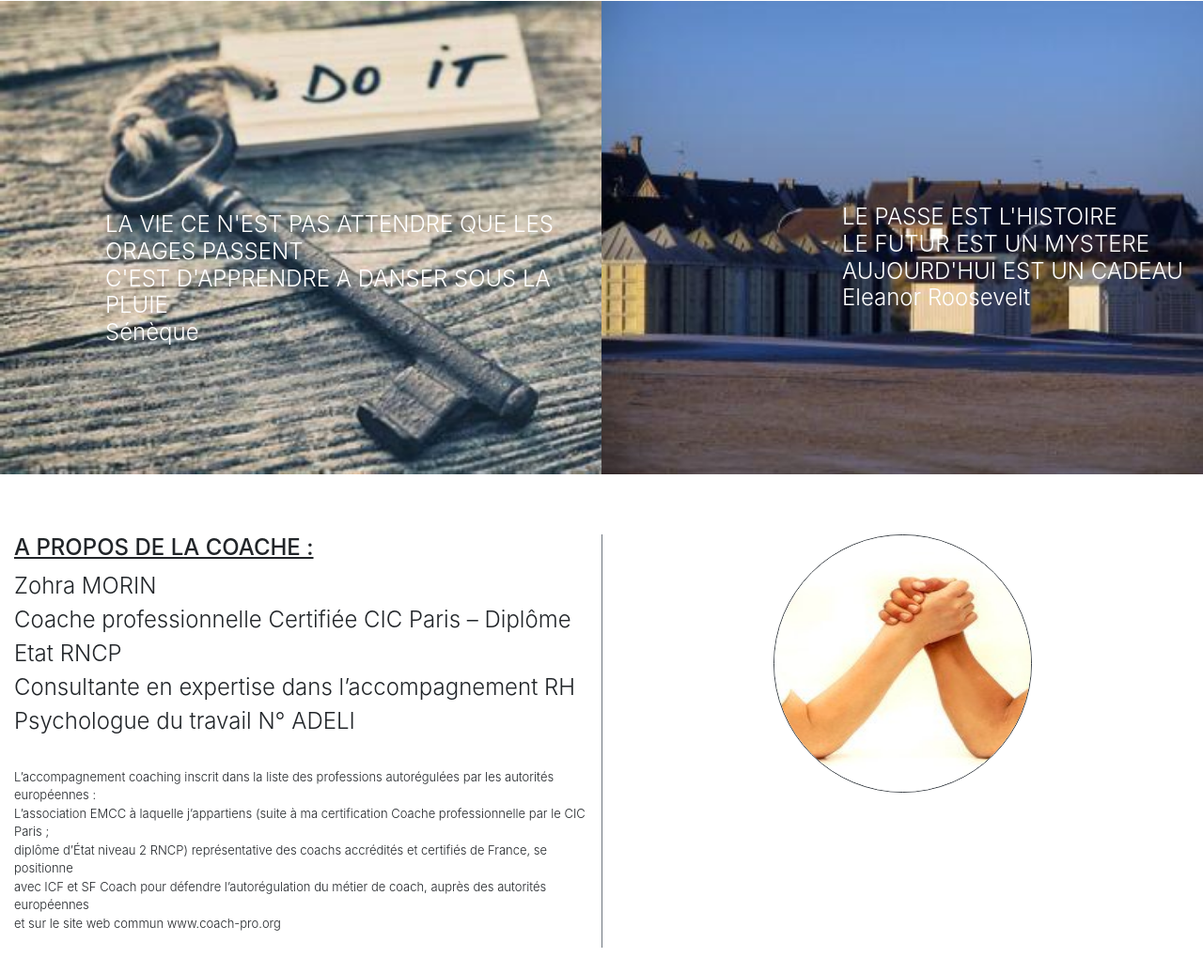
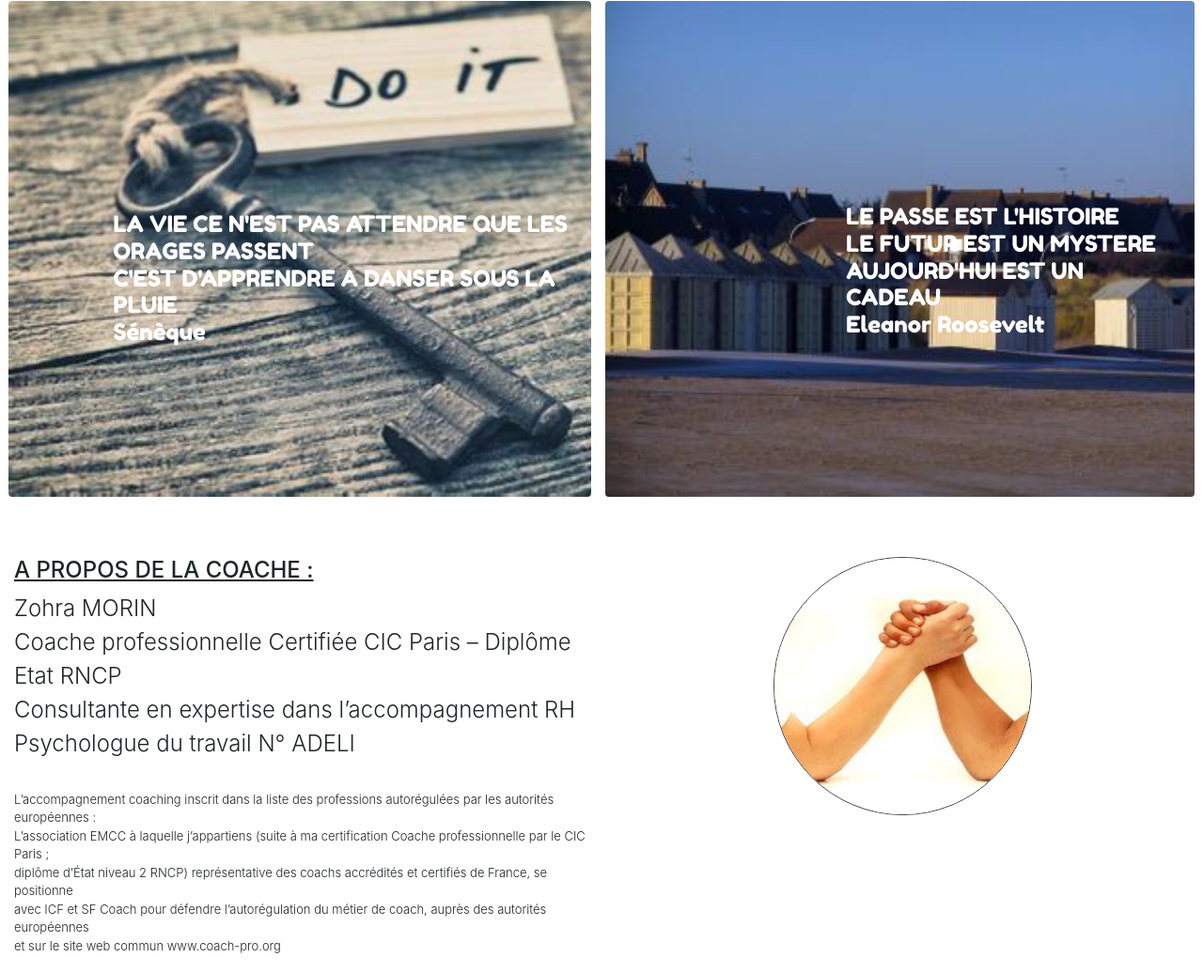
Before and after one commit to HoussenMoussadjy/projetCoachZohra, a plain HTML site: page index.html in a window 1280 px wide. Shown: the part 2863-3899 px from the top of the page at 94% size. Drawn offline with nearby package versions, Linux system fonts and the light colour scheme.

Commit message:
improve code and add new elements

```diff
--- a/index.html
+++ b/index.html
@@ -7,6 +7,7 @@
     <link rel="stylesheet" href="https://stackpath.bootstrapcdn.com/bootstrap/4.3.1/css/bootstrap.min.css"
           integrity="sha384-ggOyR0iXCbMQv3Xipma34MD+dH/1fQ784/j6cY/iJTQUOhcWr7x9JvoRxT2MZw1T" crossorigin="anonymous">
     <link rel="stylesheet" href="styles.css">
+    <link href="https://fonts.googleapis.com/css?family=Fredoka+One&display=swap" rel="stylesheet">
     <link href="https://fonts.googleapis.com/icon?family=Material+Icons"
           rel="stylesheet">
     <script src="https://code.jquery.com/jquery-3.3.1.slim.min.js"
@@ -167,16 +168,16 @@
         </div>
     </div>
 
-    <div class="row fnt-2 justify-content-center fnt-5">
-        <div class="col-sm-6 background">
+    <div class="row fnt-2 justify-content-center fnt-5 fnt-9">
+        <div class="col-sm-6 citation-1 background rounded">
             <h4 class="font-weight-light">
                 LA VIE CE N'EST PAS ATTENDRE QUE LES ORAGES PASSENT
                 <br>C'EST D'APPRENDRE A DANSER SOUS LA PLUIE
                 <br>Sénèque
             </h4>
         </div>
-        <div class="col-sm-6 background-2 light-text">
-            <h4 class="align-self-center font-weight-light">
+        <div class="col-sm-6 citation-2 background-2 light-text rounded">
+            <h4 class="align-self-center font-weight-light fnt-9">
                 LE PASSE EST L'HISTOIRE
                 <br>LE FUTUR EST UN MYSTERE
                 <br>AUJOURD'HUI EST UN CADEAU
@@ -207,13 +208,13 @@
             </p>
         </div>
 
-        <div class="col-sm-6 text-center border-left border-secondary">
+        <div class="col-sm-6 text-center">
             <img src="assets/BRAS_DE_FER.jpg" class="rounded-circle border border-dark" alt="">
         </div>
     </div>
 
     <div class="row fnt-7">
-        <div class="col-sm-6 text-center border-right border-secondary">
+        <div class="col-sm-6 text-center">
             <img src="assets/EQUIPE_SPORT_FILLES.jpg" class="rounded-circle border border-dark" alt="">
         </div>
 
--- a/styles.css
+++ b/styles.css
@@ -5,6 +5,8 @@
     padding-bottom: 8rem;
     padding-left: 7rem;
     color: white;
+    margin-right: 15px;
+    max-width: 48.5%;
 }
 
 .background-2 {
@@ -13,10 +15,7 @@
     padding-top: 13.5rem;
     padding-bottom: 10rem;
     padding-left: 16rem;
-}
-
-.background-3 {
-    background-color: aquamarine;
+    max-width: 49%;
 }
 
 .collapse {
@@ -133,3 +132,7 @@
 .text-danger {
     letter-spacing: 2px;
 }
+
+.fnt-9 {
+    font-family: 'Fredoka One', cursive;
+}
```
